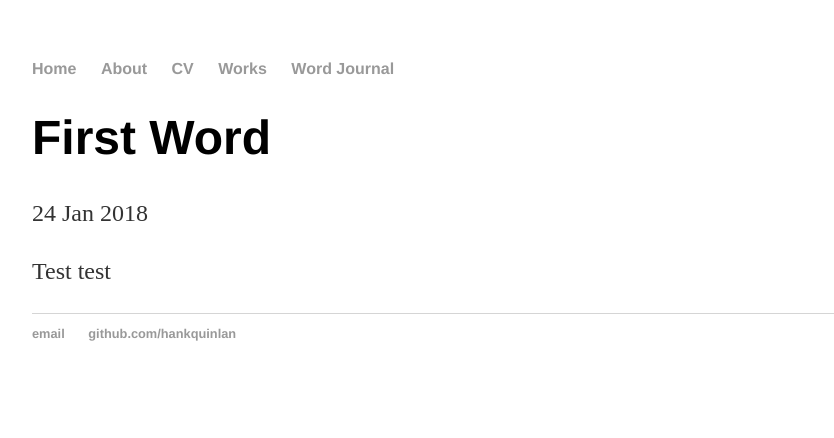
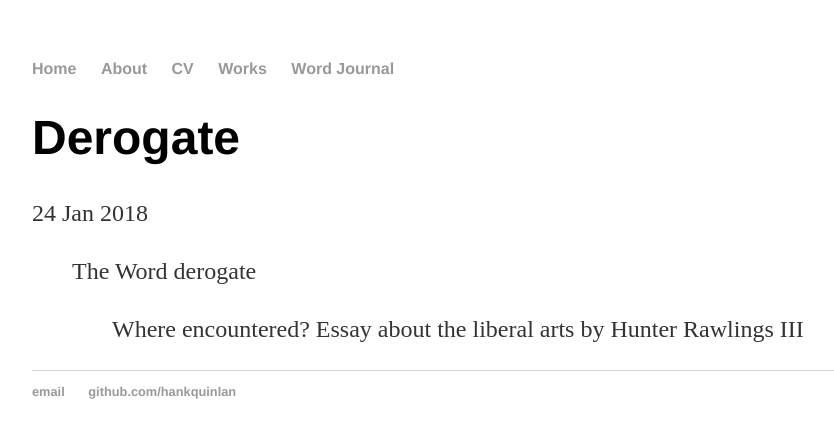
Before and after one commit to aburchell/aburchell.github.io, a Jekyll site: the page built from _posts/2018-1-24-first-word.md, in a window 1280 px wide. Shown: the top 438 px of the page, without its empty margins (160-994 px from the left). Built offline with Jekyll 4.4.1, drawn with Linux system fonts in a browser that asks for light colours.

Commit message:
Update 2018-1-24-first-word.md

```diff
--- a/_posts/2018-1-24-first-word.md
+++ b/_posts/2018-1-24-first-word.md
@@ -1,8 +1,11 @@
 ---
 layout: post
-title: "First Word"
+title: "Derogate"
 date: 2018-01-24
 categories: entry
 ---
+>The Word
+derogate
 
-Test test
+>>Where encountered?
+Essay about the liberal arts by Hunter Rawlings III
```
